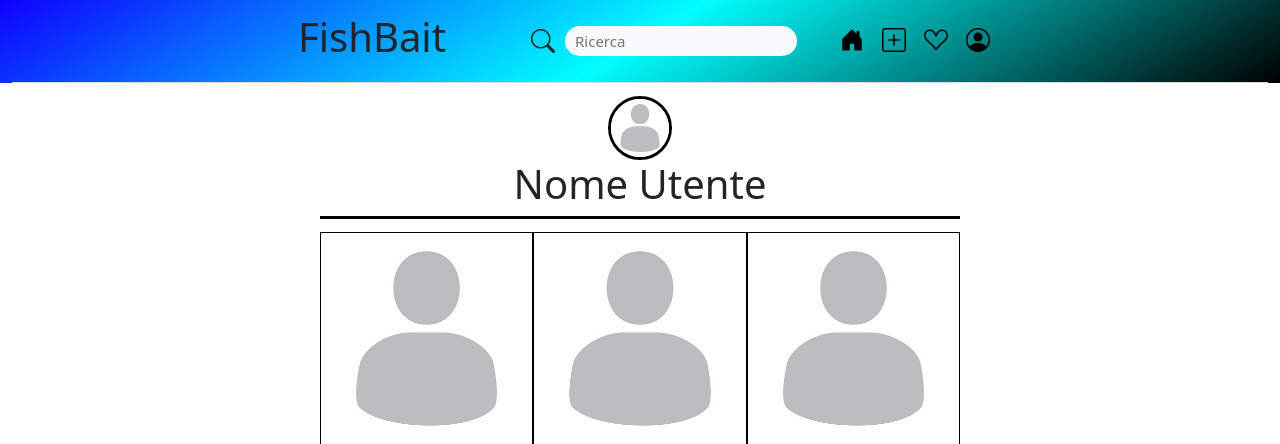
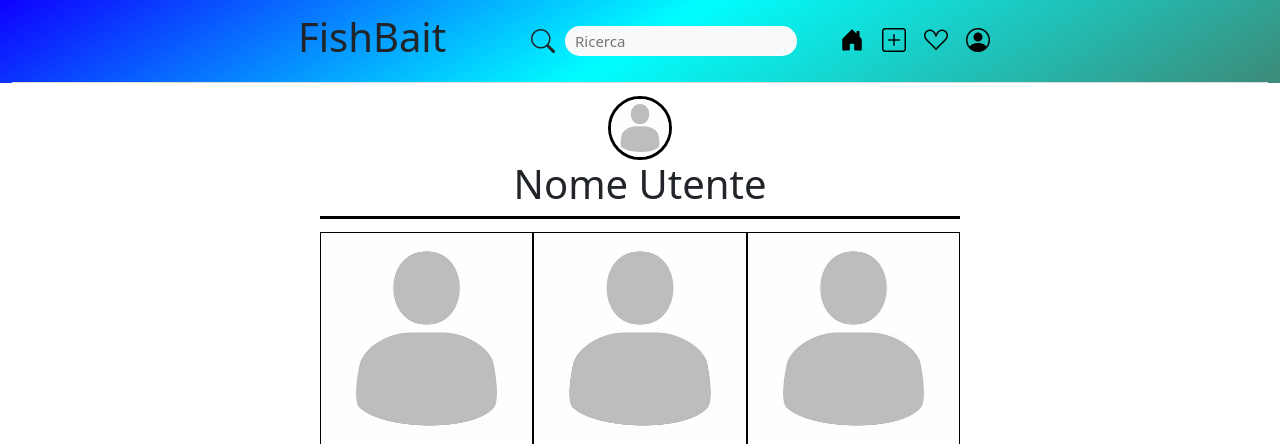
Before and after one commit to GitMatt101/FishBait, a PHP site: page /html/profile.html in a window 1280 px wide. Shown: the top 444 px of the page. Run offline with PHP 8.4, Linux system fonts and the light colour scheme.

Commit message:
[MOD] Changed navbar color gradient

```diff
--- a/css/profile.css
+++ b/css/profile.css
@@ -15,7 +15,7 @@
 }
 
 body > .container-fluid {
-    background: linear-gradient(149deg, rgba(14,0,255,1) 0%, rgba(0,254,255,1) 50%, rgba(0,0,0,1) 100%);
+    background: linear-gradient(149deg, rgba(14,0,255,1) 0%, rgba(0,254,255,1) 50%, rgba(12, 109, 86, 0.8) 100%);
 }
 
 header .container-fluid h1 {
```
